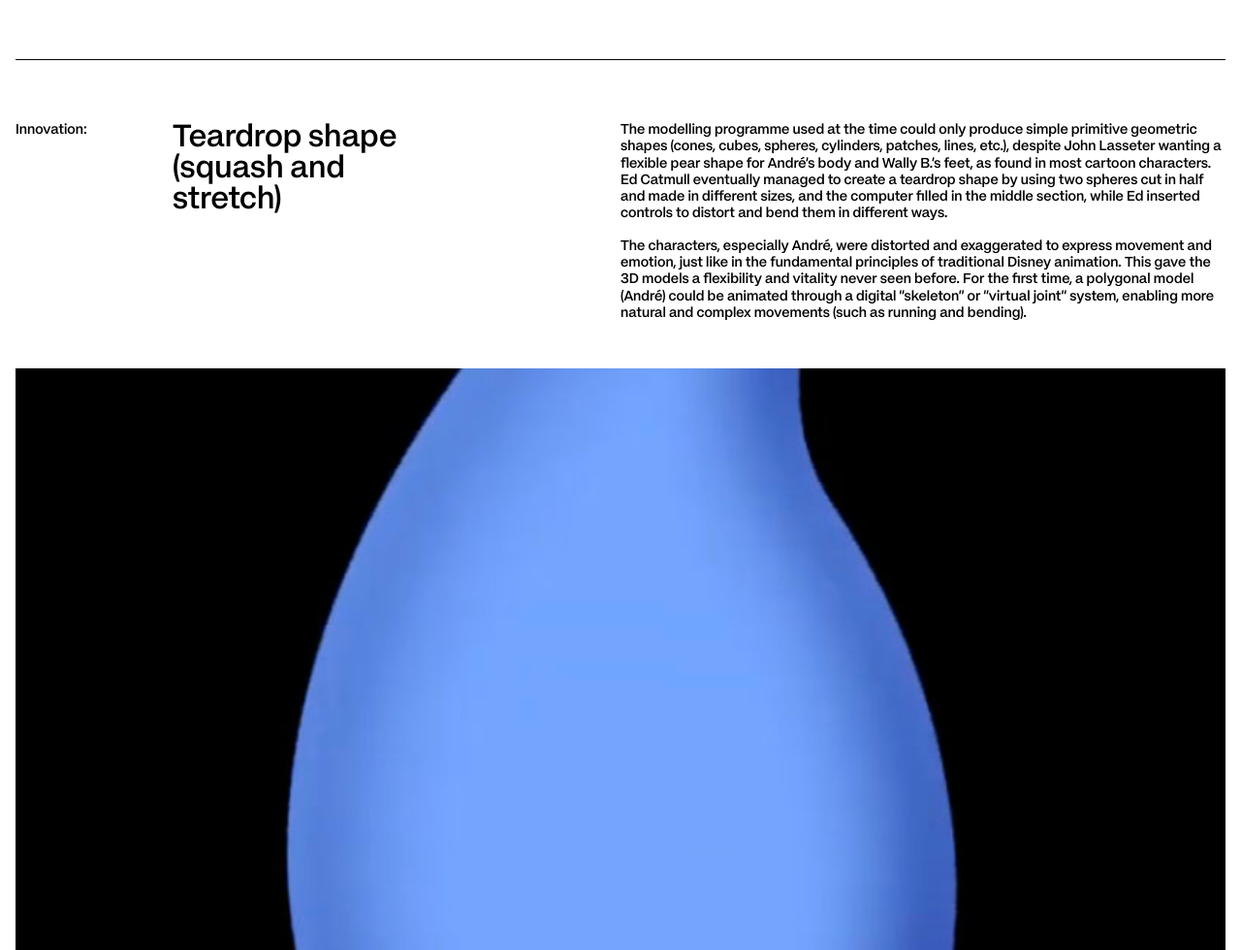
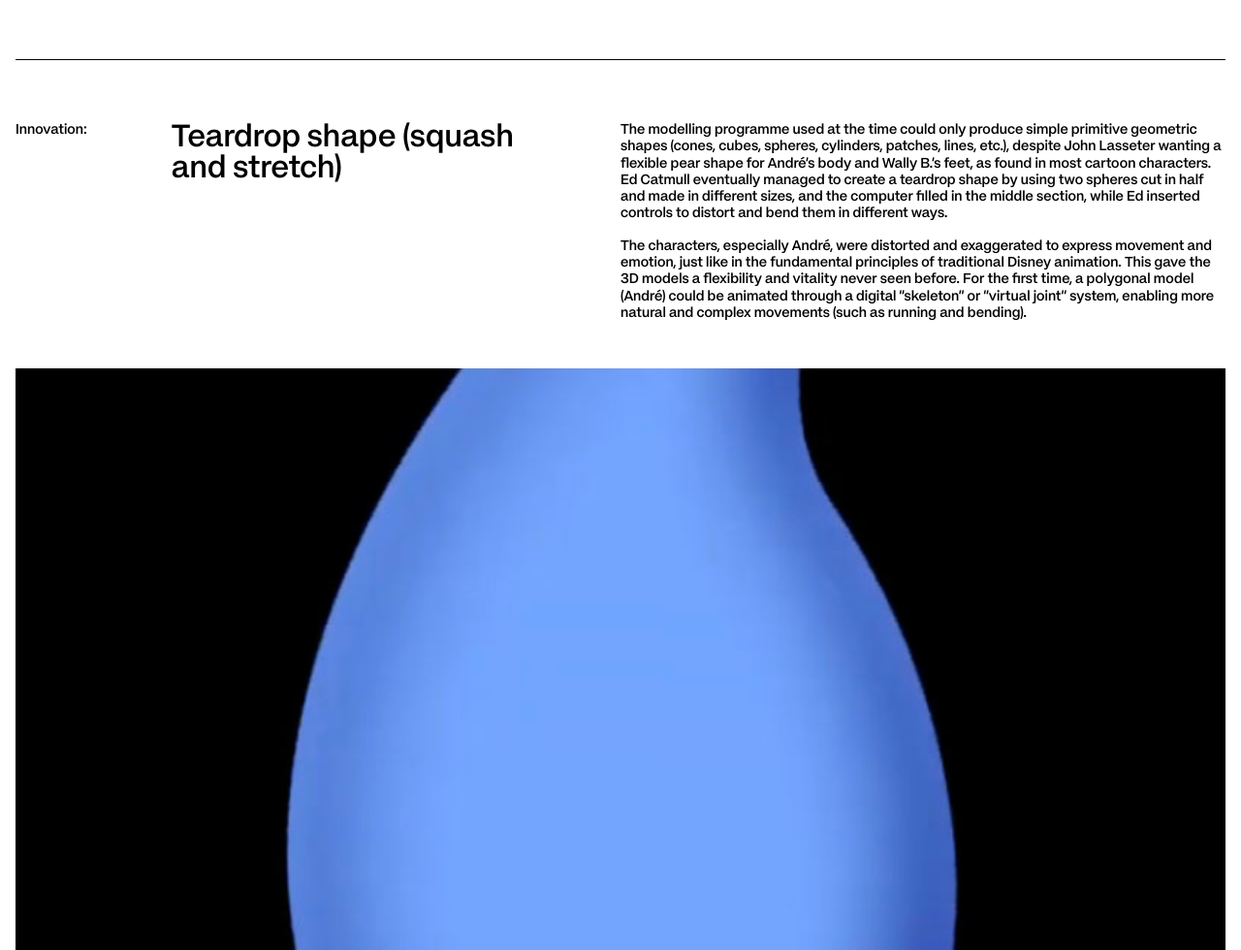
Before and after one commit to Federium/PixarViz, an Astro site: page /film/1 in a window 1280 px wide. Shown: the part 1140-2120 px from the top of the page at 97% size. Built offline with nearby package versions, Linux system fonts and the light colour scheme; Astro itself is replaced by a stand-in of ours.

Commit message:
pagine interne
Signed-off-by: Federico Morsia <fede28.morsia@gmail.com>

```diff
--- a/src/styles/film-detail.css
+++ b/src/styles/film-detail.css
@@ -14,6 +14,7 @@
 	width: 100%;
 	height: 100%;
 	object-fit: cover;
+	object-position: top;
 	display: block;
 }
 
@@ -104,12 +105,6 @@
 	display: block;
 }
 
-.innovazione-left .info-value {
-	font-size: var(--font-size-medium);
-	font-weight: var(--font-weight-semibold);
-	line-height: var(--line-height-compact);
-}
-
 .film-right {
 	grid-column: 9 / -1;
 	display: flex;
@@ -163,13 +158,24 @@
 }
 
 .innovazione-left {
-	grid-column: 1 / 9;
+	grid-column: 1 / 11;
 	display: grid;
-	grid-template-columns: repeat(8, 1fr);
+	grid-template-columns: repeat(10, 1fr);
 	column-gap: 1rem;
 	row-gap: 0;
 	align-items: start;
 	grid-auto-rows: min-content;
+}
+
+.innovazione-left .info-label {
+	grid-column: 1 / 4;
+}
+
+.innovazione-left .info-value {
+	grid-column: 4 / 11;
+	font-size: var(--font-size-medium);
+	font-weight: var(--font-weight-semibold);
+	line-height: var(--line-height-compact);
 }
 
 .innovazione-right {
@@ -211,6 +217,7 @@
 	width: 100%;
 	height: 75vh;
 	overflow: hidden;
+  object-position: top;
 }
 
 .gallery-img1 img {
```
